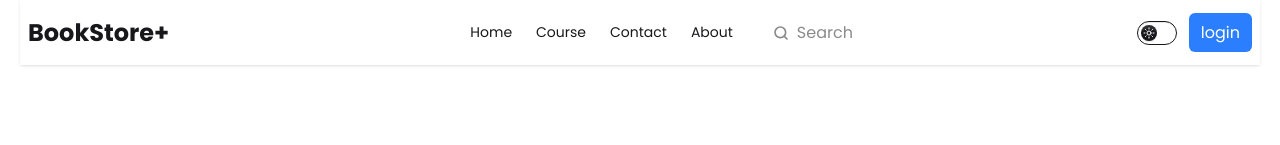
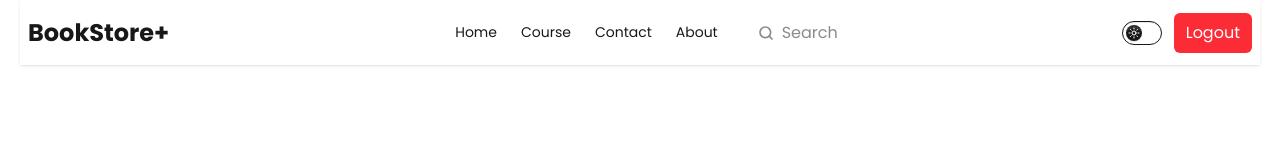
Before and after one commit to Sahil-Makhija11/BookStoreProject, a React (Vite) app in the folder Frontend/: page /course in a window 1280 px wide. Shown: the top 145 px of the page. Built offline with nearby package versions, Linux system fonts and the light colour scheme; no server answers; sample sign-in values are in the browser's storage.

Commit message:
Done working with login and logout page functionallity

```diff
--- a/Frontend/package.json
+++ b/Frontend/package.json
@@ -15,6 +15,7 @@
     "react": "^19.1.0",
     "react-dom": "^19.1.0",
     "react-hook-form": "^7.57.0",
+    "react-hot-toast": "^2.5.2",
     "react-router-dom": "^7.6.2",
     "react-slick": "^0.30.3",
     "slick-carousel": "^1.8.1",
--- a/Frontend/src/App.jsx
+++ b/Frontend/src/App.jsx
@@ -2,12 +2,16 @@ import { useState } from 'react'
 import React from 'react'
 import './App.css'
 import Home from './Home/home';
-import { Route, Routes } from 'react-router-dom';
+import { Navigate, Route, Routes } from 'react-router-dom';
 import Courses from './courses/Courses';
 import Signup from './Components/Signup';
+import toast, { Toaster } from 'react-hot-toast';
+import { useAuth } from './context/AuthProvider';
+
 
 function App() {
-
+ const [authUser, setAuthUser] = useAuth ()
+    console.log(authUser);
 
   return (
     <>
@@ -16,9 +20,10 @@ function App() {
      <div >
      <Routes>
       <Route path="/" element={<Home />} />
-      <Route path="/course" element={<Courses />} />
+<Route path="/course" element={authUser ? <Courses /> : <Navigate to="/signup" />} />
       <Route path="/signup" element={<Signup />} />
      </Routes>
+     <Toaster />
      </div>
     </>
   );
--- a/Frontend/src/Components/Login.jsx
+++ b/Frontend/src/Components/Login.jsx
@@ -1,6 +1,8 @@
-import React from 'react'
-import { Link } from 'react-router-dom'
-import { useForm } from "react-hook-form"
+import React from 'react';
+import { Link } from 'react-router-dom';
+import { useForm } from "react-hook-form";
+import axios from 'axios';
+import toast from 'react-hot-toast';
 
 function Login() {
   const {
@@ -9,15 +11,44 @@ function Login() {
     formState: { errors },
   } = useForm();
 
-  const onSubmit = (data) => console.log(data);
+  const onSubmit = async (data) => {
+    const userInfo = {
+      email: data.email,
+      password: data.password,
+    };
+
+    await axios.post("http://localhost:4001/user/login", userInfo)
+      .then((res) => {
+        console.log(res.data);
+        if (res.data) {
+          toast.success('Logged in Successfully!');
+          document.getElementById('my_modal_3').close();
+          setTimeout(() => {
+              window.location.reload(); // Redirect to home page after login
+          localStorage.setItem("User", JSON.stringify(res.data.user));
+          }, 3000);
+        }
+
+
+      })
+      .catch((err) => {
+        if (err.response) {
+          console.log(err.response.data.message);
+          toast.error('Error: ' + err.response.data.message);
+          setTimeout(() => {}, 3000);
+        }
+      });
+  };
 
   return (
     <div>
       <dialog id="my_modal_3" className="modal">
         <div className="modal-box">
           <form onSubmit={handleSubmit(onSubmit)} method="dialog">
-      {/* if there is a button in form, it will close the modal */}
-      <Link to='/' className="btn btn-sm btn-circle btn-ghost absolute right-2 top-2"
+            {/* Modal close button */}
+            <Link
+              to="/"
+              className="btn btn-sm btn-circle btn-ghost absolute right-2 top-2"
               onClick={() => document.getElementById('my_modal_3').close()}
             >
               ✕
@@ -25,46 +56,51 @@ function Login() {
 
             <h3 className="font-bold text-lg">Login</h3>
 
-    {/* email */}
+            {/* Email input */}
             <div className='mt-4 space-y-2'>
-        <span >Email</span>
+              <span>Email</span>
               <br />
-        <input type="email"
+              <input
+                type="email"
                 placeholder="Enter your email"
                 className="w-80 px-3 py-1 border rounded-md outline-none"
                 {...register("email", { required: true })}
-            /> <br />
+              />
+              <br />
               {errors.email && <span className='text-sm text-red-500'>Email is required</span>}
-
             </div>
 
-    {/* password */}
+            {/* Password input */}
             <div className='mt-4 space-y-2'>
-        <span >Password</span>
+              <span>Password</span>
               <br />
-        <input type="password"
+              <input
+                type="password"
                 placeholder="Enter your password"
                 className="w-80 px-3 py-1 border rounded-md outline-none"
-            {...register("password", { required: true })} /> <br />
+                {...register("password", { required: true })}
+              />
+              <br />
               {errors.password && <span className='text-sm text-red-500'>Password is required</span>}
-
             </div>
 
-            {/* button */}
+            {/* Submit button and link */}
             <div>
               <button className='mt-2 bg-blue-500 text-white px-4 py-2 rounded-md hover:bg-slate-800 duration-300 cursor-pointer'>
                 Login
               </button>
-    <p className='mt-3'>Not Register? {" "}
+              <div className='mt-3'>
+                Not Registered?{" "}
                 <Link to='/signup' className='underline text-blue-400 cursor-pointer'>
                   Signup
-    </Link>{" "}</p>
+                </Link>
+              </div>
             </div>
           </form>
         </div>
       </dialog>
     </div>
-  )
+  );
 }
 
-export default Login
+export default Login;
--- /dev/null
+++ b/Frontend/src/Components/Logout.jsx
@@ -0,0 +1,37 @@
+import React from 'react'
+import { useAuth } from '../context/AuthProvider'
+import toast from 'react-hot-toast'
+
+function Logout() {
+  const [authUser, setAuthUser] = useAuth();
+
+  const handleLogout = () => {
+    try {
+      setAuthUser({
+        ...authUser,
+        user: null,
+      });
+      localStorage.removeItem('User');
+      toast.success('Logout Successfully');
+          setTimeout(() => {
+            window.location.reload();
+          }, 3000);
+    } catch (error) {
+      toast.error('Logout Failed: ' + error);
+      setTimeout(() => {}, 3000);
+    }
+  };
+
+  return (
+    <div>
+      <button
+        className='px-3 py-2 bg-red-500 text-white rounded-md cursor-pointer'
+        onClick={handleLogout}
+      >
+        Logout
+      </button>
+    </div>
+  );
+}
+
+export default Logout;
--- a/Frontend/src/Components/Navbar.jsx
+++ b/Frontend/src/Components/Navbar.jsx
@@ -1,8 +1,12 @@
 import React, { useEffect } from 'react'
 import { useState } from 'react';
 import Login from './Login';
+import Logout from './Logout';
+import { useAuth } from '../context/AuthProvider';
 
-const Navbar = () => {
+function Navbar  () {
+    const [authUser, setAuthUser] = useAuth ()
+    console.log(authUser);
 
 // const [theme, setTheme] = useState(localStorage.getItem('theme')? localStorage.getItem('theme'): 'light');
 
@@ -76,12 +80,19 @@ const Navbar = () => {
   <svg aria-label="moon" xmlns="http://www.w3.org/2000/svg" viewBox="0 0 24 24" ><g strokeLinejoin="round" strokeLinecap="round" strokeWidth="2" fill="none" stroke="currentColor"><path d="M12 3a6 6 0 0 0 9 9 9 9 0 1 1-9-9Z"></path></g></svg>
 
 </label>
-  <div className="">
+
+    {
+    authUser ?
+      <Logout /> :
+        <div className="">
     <a className="bg-blue-500 text-white px-3 py-2 rounded-md hover:bg-slate-800 duration-300 cursor-pointer"
     onClick={() => document.getElementById('my_modal_3').showModal()}
     >login</a>
     <Login />
   </div>
+    }
+
+
 </div>
 </div>
     </div>
--- a/Frontend/src/Components/Signup.jsx
+++ b/Frontend/src/Components/Signup.jsx
@@ -3,6 +3,7 @@ import { Link } from 'react-router-dom'
 import Login from './Login'
 import { useForm } from "react-hook-form"
 import axios from 'axios'
+import toast from 'react-hot-toast'
 
 
 function Signup() {
@@ -22,13 +23,15 @@ const {
       .then((res) => {
       console.log(res.data)
       if (res.data) {
-        alert("Signup successful")
+
+        toast.success('Signedup successfully!');
+
       }
-      localStorage.setItem("Users", JSON.stringify(res.data) )
+      localStorage.setItem("User", JSON.stringify(res.data.user));
   }).catch((err) => {
      if (err.response) {
         console.log(err.response.data.message);
-        alert(err.response.data.message);
+        toast.error('Error: ' + err.response.data.message);
       }
     })
   };
--- /dev/null
+++ b/Frontend/src/context/AuthProvider.jsx
@@ -0,0 +1,17 @@
+import React, { createContext, useContext, useState } from 'react'
+
+
+
+export const AuthContext = createContext();
+export default function AuthProvider({children}) {
+   const initialAuthUser = localStorage.getItem('User');
+   const [authUser, setAuthUser] = useState(
+        initialAuthUser ? JSON.parse(initialAuthUser) : undefined
+   );
+   return (
+        <AuthContext.Provider value={[authUser, setAuthUser]}>
+            {children}
+        </AuthContext.Provider>
+    )
+}
+export const useAuth = () => useContext(AuthContext);
--- a/Frontend/src/main.jsx
+++ b/Frontend/src/main.jsx
@@ -3,12 +3,15 @@ import { createRoot } from 'react-dom/client'
 import './index.css'
 import App from './App.jsx'
 import { BrowserRouter } from 'react-router-dom'
+import AuthProvider from './context/AuthProvider.jsx'
 
 createRoot(document.getElementById('root')).render(
   <BrowserRouter>
-  <div >
-    <App />
- </div>
+    <AuthProvider>
+       <div >
+          <App />
+        </div>
+    </AuthProvider>
   </BrowserRouter>,
 )
 BrowserRouter
```
Also changed, not shown: 2 other files (tests, documents, lock files or other folders). Lines whose indentation alone changed are shown as unchanged.
